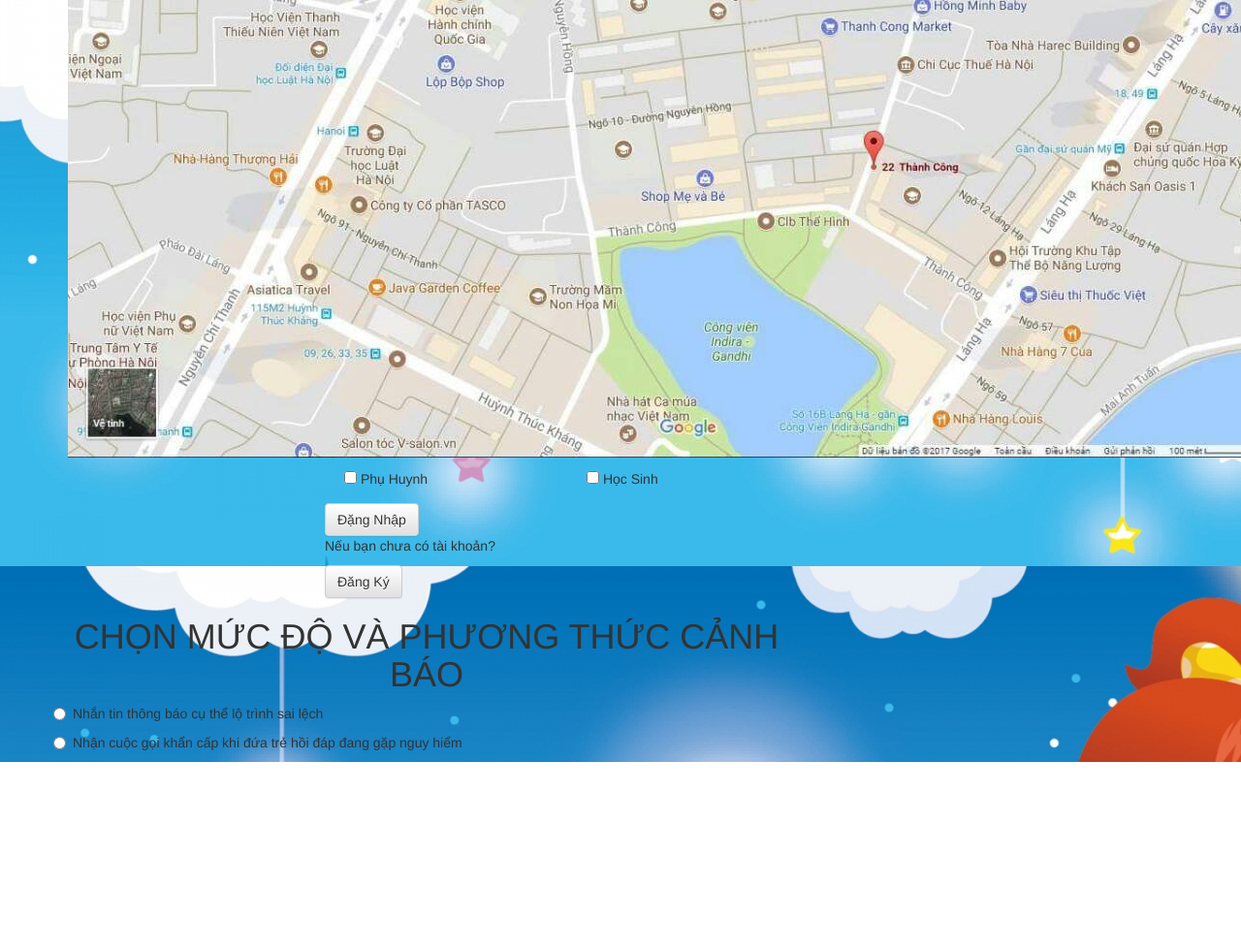
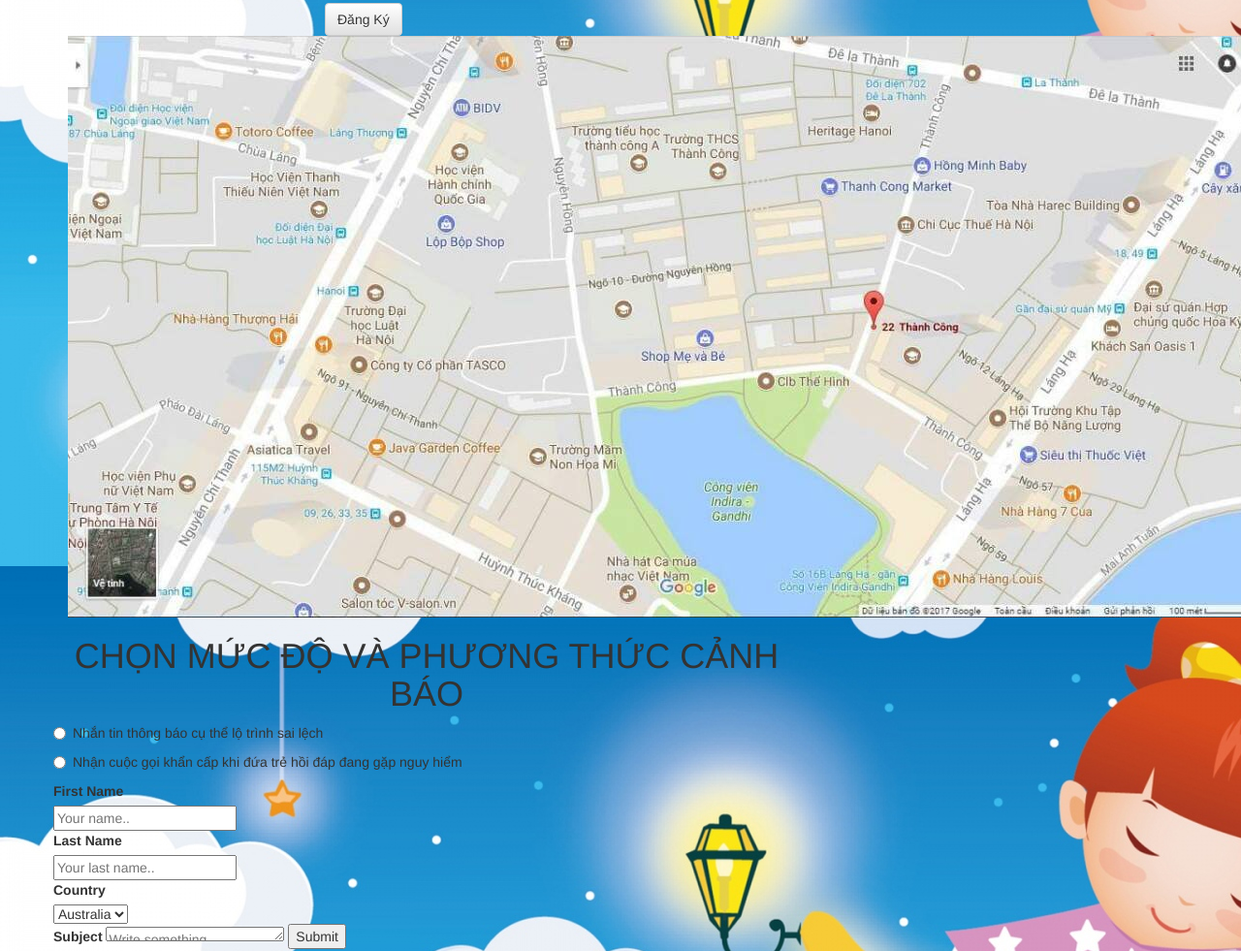
Before and after one commit to phamminhtam10202/phamminhtam, a plain HTML site: page index.html in a window 1280 px wide. Shown: the part 316-1297 px from the top of the page at 97% size. Before the commit the page ends 1102 px from the top, so only its background shows below. Drawn offline with Linux system fonts and the light colour scheme.

Commit message:
Do sua di :)

```diff
--- a/index.html
+++ b/index.html
@@ -7,7 +7,11 @@
     <link rel="stylesheet" href="/bootstrap-3.3.7-dist/css/bootstrap-theme.min.css">
     <script type="text/javascript" src="/bootstrap-3.3.7-dist/js/bootstrap.min.js"></script>
   </head>
+<<<<<<< 74f7969222b331a6a37bd69126662658fef130a3
   <body background="image\background.jpg">
+=======
+  <body background="D:\phamminhtam10202.github.io\ok.gif">
+>>>>>>> f40ebb5869cb5d74afd8384df0f1f1010dcefd57
     <div class="container">
       <div class="row">
         <div class="col-sm-8">
@@ -25,9 +29,6 @@
                 <div class="col-sm-8">
                   <input type="password" class="form-control" id="password" placeholder="Mật khẩu">
                 </div>
-              </div>
-              <div>
-                <img src="20314744_249685712215567_88292070_o.jpg"></img>
               </div>
             </form>
           </div>
@@ -66,6 +67,9 @@
           </div>
         </div>
       </div>
+      <div>
+      <img src="20314744_249685712215567_88292070_o.jpg"></img>
+    </div>
     </div><br/>
     <div class="row">
     <div class="col-sm-8">
@@ -80,5 +84,21 @@
         </label>
     </div>
   </div>
+  <form action="/action_page.php">
+    <label for="fname">First Name</label><br/>
+    <input type="text" id="fname" name="firstname" placeholder="Your name.."><br/>
+    <label for="lname">Last Name</label><br/>
+    <input type="text" id="lname" name="lastname" placeholder="Your last name.."><br/>
+    <label for="country">Country</label><br/>
+    <select id="country" name="country"><br/>
+      <option value="australia">Australia</option><br/>
+      <option value="canada">Canada</option><br/>
+      <option value="usa">USA</option><br/>
+    </select><br/>
+    <label for="subject">Subject</label>
+    <textarea id="subject" name="subject" placeholder="Write something.." style="height:15px"></textarea>
+
+    <input type="submit" value="Submit">
+  </form>
   </body>
 </html>
```
